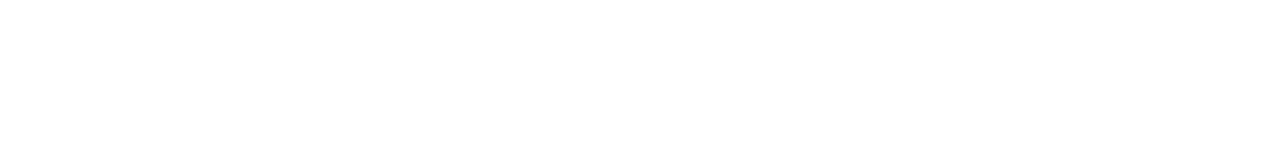
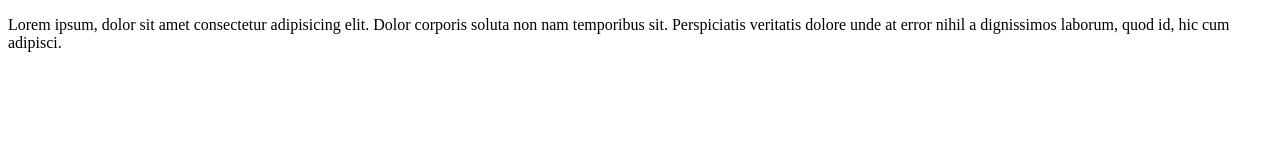
Before and after one commit to ThiiR/projeto-1, a plain HTML site: page index.html in a window 1280 px wide. Drawn offline with Linux system fonts and the light colour scheme.

Commit message:
Adicionado texto no body

```diff
--- a/index.html
+++ b/index.html
@@ -6,6 +6,6 @@
     <title>Curso de Git e GitHub</title>
 </head>
 <body>
-
+    <p>Lorem ipsum, dolor sit amet consectetur adipisicing elit. Dolor corporis soluta non nam temporibus sit. Perspiciatis veritatis dolore unde at error nihil a dignissimos laborum, quod id, hic cum adipisci.</p>
 </body>
 </html>
```
